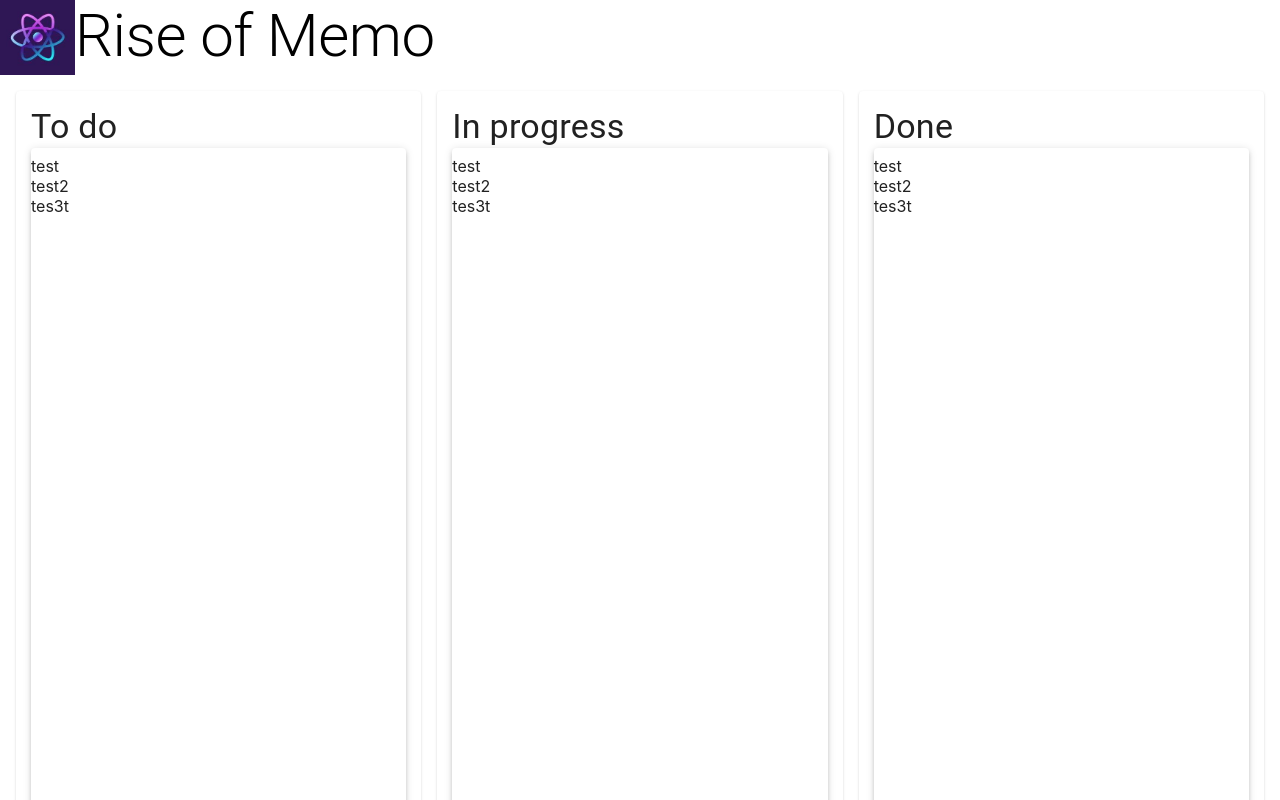
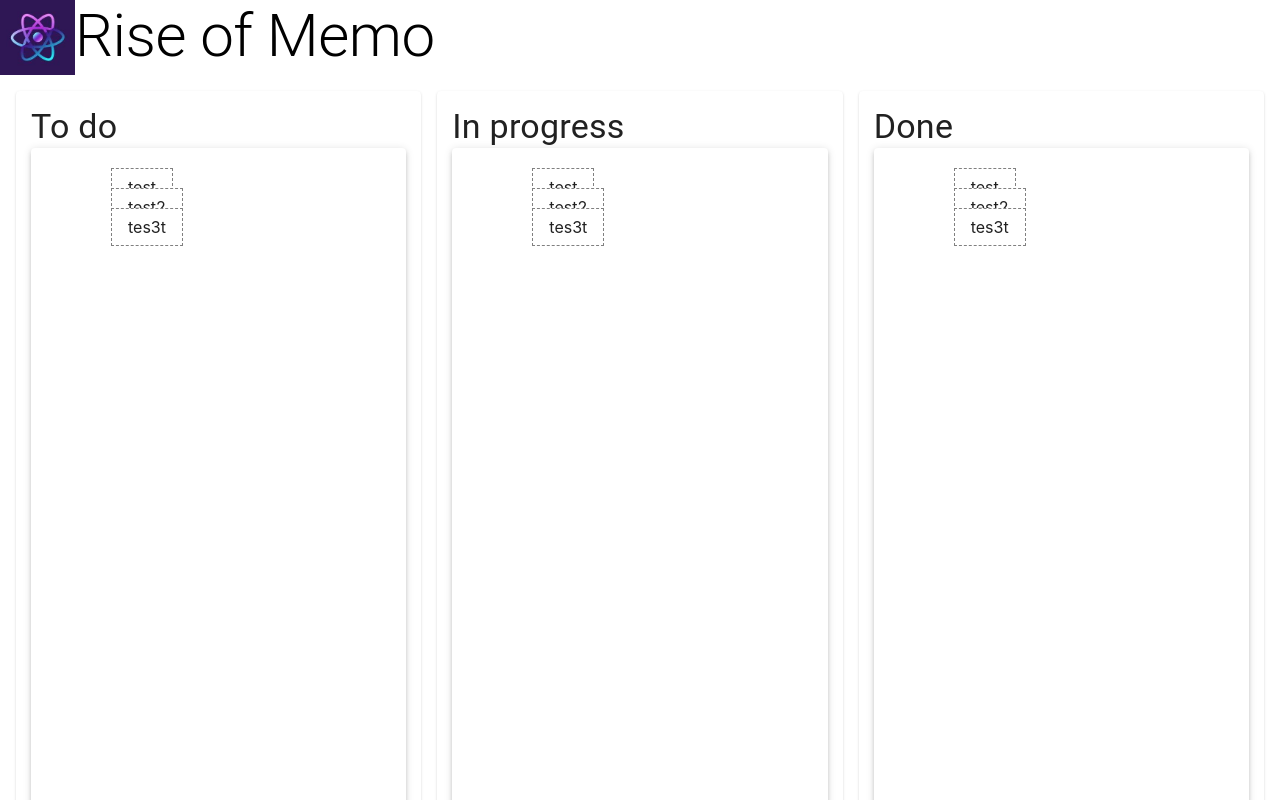
Before and after one commit to Rise-of-React/RiseMemo, a Next.js app: page / in a window 1280 px wide. Shown: the top 800 px of the page. Built offline with nearby package versions, Linux system fonts and the light colour scheme.

Commit message:
Fix Drag Field

```diff
--- a/components/Board.tsx
+++ b/components/Board.tsx
@@ -20,7 +20,7 @@ export const Board = <T extends unknown>({ data, height, title }: BoardProps) =>
       <Paper elevation={3}>
         <Grid container alignItems={'stretch'} direction={'column'}>
           <Box width={1}>
-            <List style={{ height: height }}>
+            <div style={{ height: height }}>
               {data.map((memo, index) => {
                 return (
                   <div key={index}>
@@ -29,7 +29,7 @@ export const Board = <T extends unknown>({ data, height, title }: BoardProps) =>
                   </div>
                 );
               })}
-            </List>
+            </div>
           </Box>
         </Grid>
       </Paper>
--- a/components/DragBoard.tsx
+++ b/components/DragBoard.tsx
@@ -1,5 +1,5 @@
 import { Box, Divider, Grid, List, Paper } from '@material-ui/core';
-import React from 'react';
+import React, { CSSProperties } from 'react';
 import { CustomTypoGraphy } from './Atoms/CustomTypography';
 import { MemoData, MemoItem } from './MemoItem';
 import update from 'immutability-helper';
@@ -11,6 +11,10 @@ export interface DragBoardProps {
   height?: number;
   title: string;
 }
+
+const style: CSSProperties = {
+  position: 'relative',
+};
 
 interface DragItem {
   left: number;
@@ -40,7 +44,7 @@ export const DragBoard = <T extends unknown>({ data, height, title }: DragBoardP
 
   const [, drop] = useDrop(
     () => ({
-      accept: 'ListItem',
+      accept: 'Box',
       drop(item: DragItem, monitor) {
         const delta = monitor.getDifferenceFromInitialOffset() as XYCoord;
         const left = Math.round(item.left + delta.x);
@@ -56,11 +60,9 @@ export const DragBoard = <T extends unknown>({ data, height, title }: DragBoardP
     <Paper style={{ padding: 15 }}>
       <CustomTypoGraphy title={title} />
       <Paper elevation={3}>
-        <Grid container alignItems={'stretch'} direction={'column'}>
         <Box width={1}>
-            <List style={{ height: height }} ref={drop}>
+          <div style={{ height: height, ...style }} ref={drop}>
             {Object.keys(data).map((key) => {
-                console.log(memoList[key]);
               const { left, top, content } = memoList[key];
               return (
                 <DragListItem key={key} id={key} left={left} top={top}>
@@ -68,9 +70,8 @@ export const DragBoard = <T extends unknown>({ data, height, title }: DragBoardP
                 </DragListItem>
               );
             })}
-            </List>
+          </div>
         </Box>
-        </Grid>
       </Paper>
     </Paper>
   );
--- a/components/DragListItem.tsx
+++ b/components/DragListItem.tsx
@@ -1,4 +1,4 @@
-import React from 'react';
+import React, { CSSProperties } from 'react';
 import { useDrag } from 'react-dnd';
 
 export interface DragListItemProps {
@@ -7,10 +7,18 @@ export interface DragListItemProps {
   left: number;
 }
 
+const style: CSSProperties = {
+  position: 'absolute',
+  border: '1px dashed gray',
+  backgroundColor: 'white',
+  padding: '0.5rem 1rem',
+  cursor: 'move',
+};
+
 export const DragListItem: React.FC<DragListItemProps> = ({ id, top, left, children }) => {
   const [{ isDragging }, drag] = useDrag(
     () => ({
-      type: 'ListItem',
+      type: 'Box',
       item: { id, top, left },
       collect: (monitor) => ({
         isDragging: monitor.isDragging(),
@@ -18,12 +26,12 @@ export const DragListItem: React.FC<DragListItemProps> = ({ id, top, left, child
     }),
     [id, top, left]
   );
-
+  console.log(children);
   if (isDragging) {
     return <div ref={drag} />;
   }
   return (
-    <div ref={drag} style={{ left, top }}>
+    <div ref={drag} style={{ ...style, left, top }} role="Box">
       {children}
     </div>
   );
```
Lines whose indentation alone changed are shown as unchanged.
